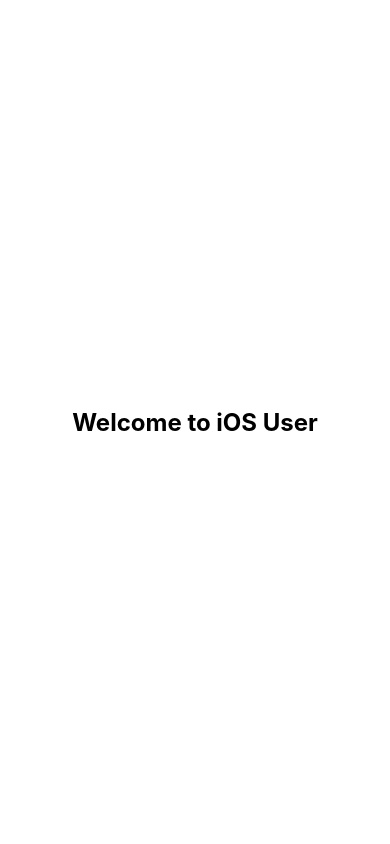
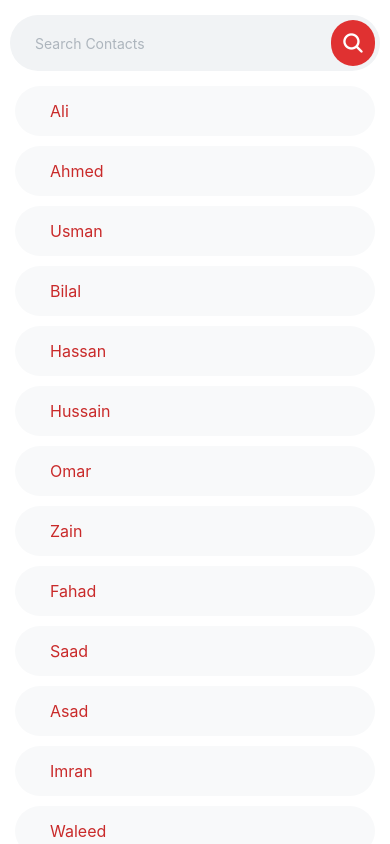
Before and after one commit to YaseenAminM/Learning_React_Native, a React Native app: screen / in a window 390 px wide. Built offline with nearby package versions, Linux system fonts and the light colour scheme.

Commit message:
Create a Beautiful Search Bar with Functionality

```diff
--- a/App.jsx
+++ b/App.jsx
@@ -37,9 +37,10 @@
 import DELETE_API from './src/components/DELETE_API';
 import GET_API_LIST from './src/components/GET_API_LIST';
 import PlatformExample from './src/components/PlatformExample';
+import Search from './src/components/Search';
 
 export default function App() {
-  return <View style={styles.appContainer}>{<PlatformExample />}</View>;
+  return <View style={styles.appContainer}>{<Search />}</View>;
 }
 
 const styles = StyleSheet.create({
--- a/src/components/GridScrollView.jsx
+++ b/src/components/GridScrollView.jsx
@@ -1,10 +1,5 @@
 import { View, Text, StyleSheet, ScrollView } from 'react-native';
 import React from 'react';
-
-const data = Array.from({ length: 25 }, (_, i) => ({
-  id: i + 1,
-  title: `Item ${i + 1}`,
-}));
 
 // 🎨 Random color generator
 const getRandomColor = () => {
@@ -16,15 +11,22 @@
   return color;
 };
 
+// Generate data with colors
+const data = Array.from({ length: 50 }, (_, i) => ({
+  id: i + 1,
+  color: getRandomColor(),
+}));
+
 export default function GridScrollView() {
   return (
     <View style={styles.mainContainer}>
-      <Text style={styles.heading}>Grid</Text>
+      <Text style={styles.heading}>Pick Colors</Text>
       <ScrollView contentContainerStyle={styles.container}>
         {data.map(item => {
           return (
-            <View key={item.id} style={[styles.gridItem, { backgroundColor: getRandomColor() }]}>
-              <Text style={styles.gridItemText}>{item.title}</Text>
+            <View key={item.id} style={[styles.gridItem, { backgroundColor: item.color }]}>
+              {/* ✅ Show the color string instead of Item title */}
+              <Text style={styles.gridItemText}>{item.color}</Text>
             </View>
           );
         })}
--- /dev/null
+++ b/src/components/Search.jsx
@@ -0,0 +1,148 @@
+import { View, Text, StyleSheet, TextInput, FlatList } from 'react-native';
+import Icon from 'react-native-vector-icons/Ionicons';
+import React, { useState } from 'react';
+
+export default function Search() {
+  const [searchQuery, setSearchQuery] = useState('');
+  const contacts = [
+    { id: 1, name: 'Ali' },
+    { id: 2, name: 'Ahmed' },
+    { id: 3, name: 'Usman' },
+    { id: 4, name: 'Bilal' },
+    { id: 5, name: 'Hassan' },
+    { id: 6, name: 'Hussain' },
+    { id: 7, name: 'Omar' },
+    { id: 8, name: 'Zain' },
+    { id: 9, name: 'Fahad' },
+    { id: 10, name: 'Saad' },
+    { id: 11, name: 'Asad' },
+    { id: 12, name: 'Imran' },
+    { id: 13, name: 'Waleed' },
+    { id: 14, name: 'Noman' },
+    { id: 15, name: 'Shahzad' },
+    { id: 16, name: 'Adnan' },
+    { id: 17, name: 'Sami' },
+    { id: 18, name: 'Rizwan' },
+    { id: 19, name: 'Salman' },
+    { id: 20, name: 'Kashif' },
+    { id: 21, name: 'Adeel' },
+    { id: 22, name: 'Tariq' },
+    { id: 23, name: 'Jawad' },
+    { id: 24, name: 'Hamza' },
+    { id: 25, name: 'Shahid' },
+    { id: 26, name: 'Amir' },
+    { id: 27, name: 'Faisal' },
+    { id: 28, name: 'Talha' },
+    { id: 29, name: 'Moiz' },
+    { id: 30, name: 'Rayyan' },
+    { id: 31, name: 'Farhan' },
+    { id: 32, name: 'Danish' },
+    { id: 33, name: 'Nouman' },
+    { id: 34, name: 'Sarfaraz' },
+    { id: 35, name: 'Mustafa' },
+    { id: 36, name: 'Shahzaib' },
+    { id: 37, name: 'Yasir' },
+    { id: 38, name: 'Zohaib' },
+    { id: 39, name: 'Raheel' },
+    { id: 40, name: 'Ahsan' },
+    { id: 41, name: 'Naveed' },
+    { id: 42, name: 'Shayan' },
+    { id: 43, name: 'Rehan' },
+    { id: 44, name: 'Hammad' },
+    { id: 45, name: 'Abrar' },
+    { id: 46, name: 'Ayaz' },
+    { id: 47, name: 'Shoaib' },
+    { id: 48, name: 'Muneeb' },
+    { id: 49, name: 'Shafiq' },
+    { id: 50, name: 'Zubair' },
+  ];
+
+  const filterContacts = contacts.filter(contact => contact.name.toLowerCase().includes(searchQuery.toLowerCase()));
+
+  function renderItems({ item }) {
+    return (
+      <View
+        style={{
+          backgroundColor: '#f8f9fa',
+          marginBottom: 10,
+          padding: 15,
+          marginHorizontal: 15,
+          borderRadius: 100,
+        }}>
+        <Text
+          style={{
+            color: '#c92a2a',
+
+            fontSize: 16,
+            paddingLeft: 20,
+          }}>
+          {item.name}
+        </Text>
+      </View>
+    );
+  }
+  return (
+    <View style={styles.container}>
+      {/* Search Bar Container */}
+      <View style={styles.searchBarContainer}>
+        <TextInput
+          style={styles.searchBar}
+          placeholder="Search Contacts"
+          placeholderTextColor={'#adb5bd'}
+          underlineColorAndroid="transparent"
+          value={searchQuery}
+          onChangeText={setSearchQuery}
+        />
+        <View style={styles.iconContainer}>
+          <Icon name="search" size={24} color="#fff" />
+        </View>
+      </View>
+
+      {/* User List */}
+
+      <FlatList
+        style={{
+          flex: 1,
+          //   backgroundColor: 'red',
+        }}
+        data={filterContacts}
+        renderItem={renderItems}
+        keyExtractor={item => item.id}
+      />
+    </View>
+  );
+}
+
+const styles = StyleSheet.create({
+  container: {
+    flex: 1,
+    backgroundColor: '#fff',
+  },
+
+  searchBarContainer: {
+    flexDirection: 'row',
+    padding: 5,
+    display: 'flex',
+    alignItems: 'center',
+    justifyContent: 'center',
+    backgroundColor: '#f1f3f5',
+    borderRadius: 100,
+    paddingRight: 5,
+
+    marginVertical: 15,
+    marginHorizontal: 10,
+  },
+  searchBar: {
+    flex: 1,
+    paddingLeft: 20,
+    borderRadius: 100,
+    color: '#e03131',
+  },
+  iconContainer: {
+    justifyContent: 'center',
+    alignItems: 'center',
+    backgroundColor: '#e03131',
+    borderRadius: 100,
+    padding: 10,
+  },
+});
```
